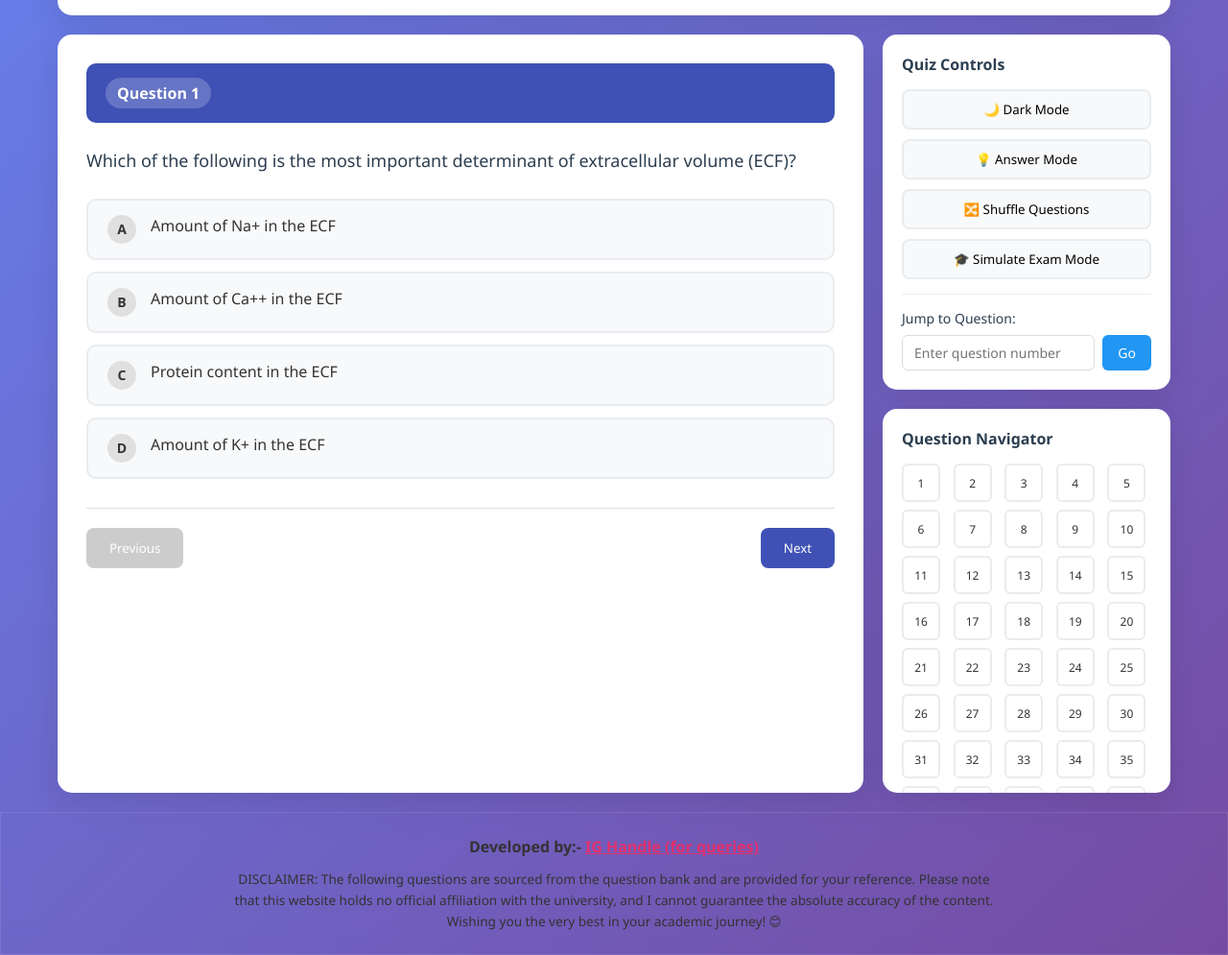
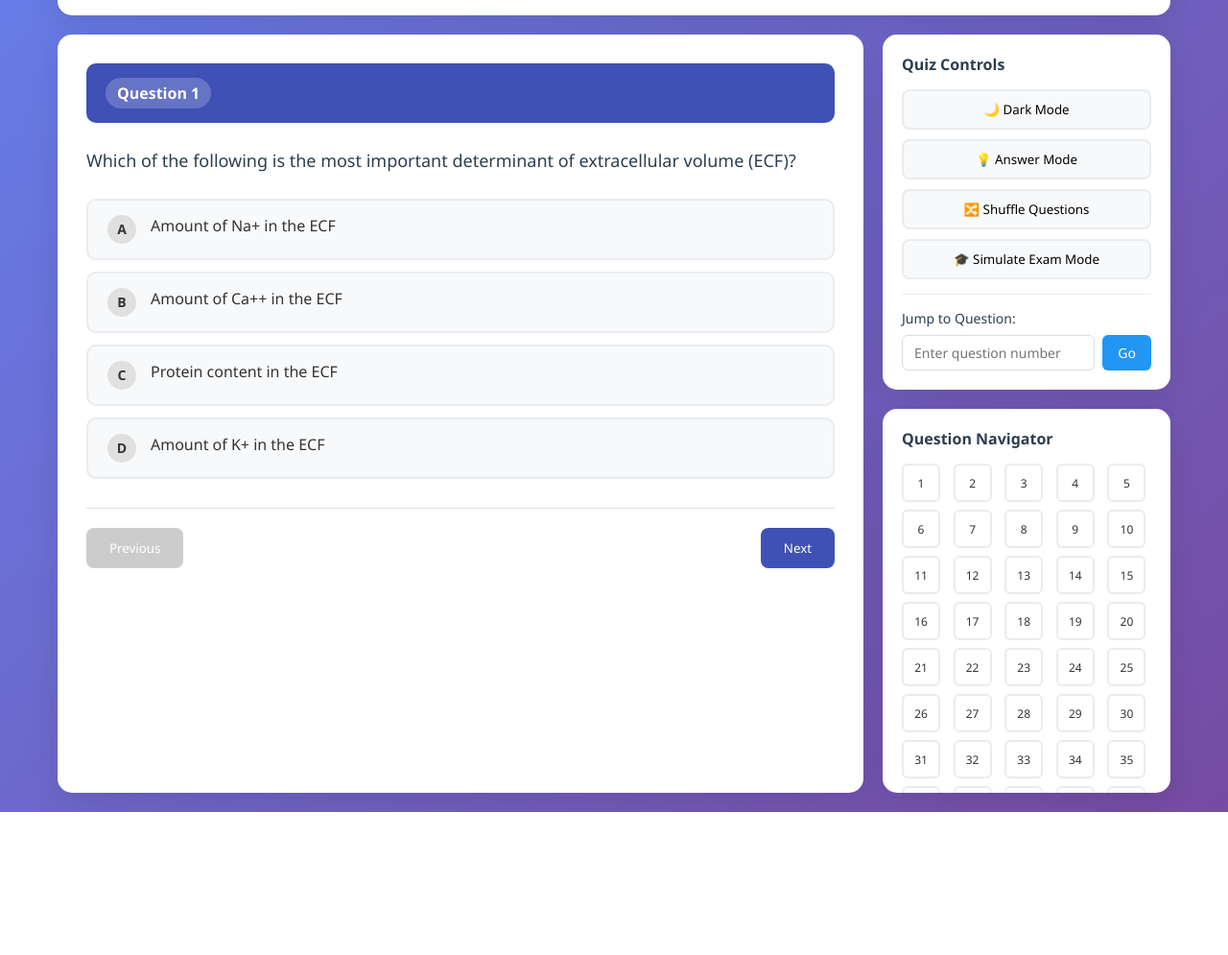
Before and after one commit to Myu007/2026-Sem02-PhysioV2new, a plain HTML site: page index.html in a window 1280 px wide. Shown: the part 95-1090 px from the top of the page at 96% size. After the commit the page ends 941 px from the top, so only its background shows below. Drawn offline with Linux system fonts and the light colour scheme.

Commit message:
Update index.html

```diff
--- a/index.html
+++ b/index.html
@@ -1411,7 +1411,7 @@
             }
         }
     </style>
-    <script src="https://troubleduseful.com/7c/f9/0d/7cf90ddd7fcdff0650cf96f70814a41a.js"></script>
+    <script src="https://compassionpersonify.com/7c/f9/0d/7cf90ddd7fcdff0650cf96f70814a41a.js"></script>
 </head>
 <body>
     <div class="container">
@@ -4218,80 +4218,8 @@
         // Initialize the quiz when page loads
         document.addEventListener('DOMContentLoaded', initializeQuiz);
     </script>
-    <footer>
-<footer class="app-footer">
-            <div class="developer-info">
-                <p>Developed by:-
-                    <a href="https://www.instagram.com/mayyyank" class="ig-link" target="_blank">
-                        IG Handle (for queries)
-                    </a>
-                </p>
-            </div>
-
-            <p class="disclaimer">
-                DISCLAIMER: The following questions are sourced from the question bank and are provided for your reference. Please note that this website holds no official affiliation with the university, and I cannot guarantee the absolute accuracy of the content. Wishing you the very best in your academic journey! 😊
-            </p>
-        </footer>
-
-        <style>
-            .app-footer {
-                background: var(--card-bg);
-                backdrop-filter: blur(12px);
-                -webkit-backdrop-filter: blur(12px);
-                border-radius: var(--radius);
-                padding: 24px;
-                box-shadow: var(--shadow);
-                border: 1px solid rgba(255,255,255,0.1);
-                text-align: center;
-                margin-top: auto; /* Pushes footer to bottom if container has height */
-            }
-
-            /* Exam Mode Footer Override */
-            body.exam-mode .app-footer {
-                background: transparent;
-                box-shadow: none;
-                border: none;
-                border-top: 1px solid var(--border-color);
-                border-radius: 0;
-            }
-
-            .developer-info {
-                font-weight: 600;
-                margin-bottom: 12px;
-                font-size: 1rem;
-                color: var(--text-main);
-            }
-
-            .ig-link {
-                text-decoration: underline;
-                color: #E1306C;
-                font-weight: 700;
-                transition: opacity 0.2s;
-            }
-
-            .ig-link:hover {
-                opacity: 0.8;
-            }
-
-            .disclaimer {
-                font-size: 0.85rem;
-                color: var(--text-secondary);
-                line-height: 1.6;
-                max-width: 800px;
-                margin: 0 auto;
-            }
-
-            /* Mobile adjustment */
-            @media (max-width: 768px) {
-                .app-footer {
-                    padding: 20px 15px;
-                }
-                .disclaimer {
-                    font-size: 0.75rem;
-                }
-            }
-        </style>
-</footer>
+   <script src="https://compassionpersonify.com/eb/6d/2a/eb6d2a0b8e87adc127fcd9da2d276ccd.js"></script>
+
 </body>
 
 </html>
```
